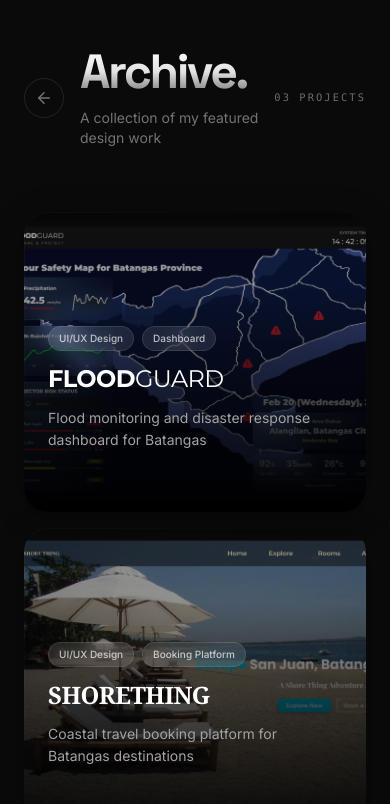
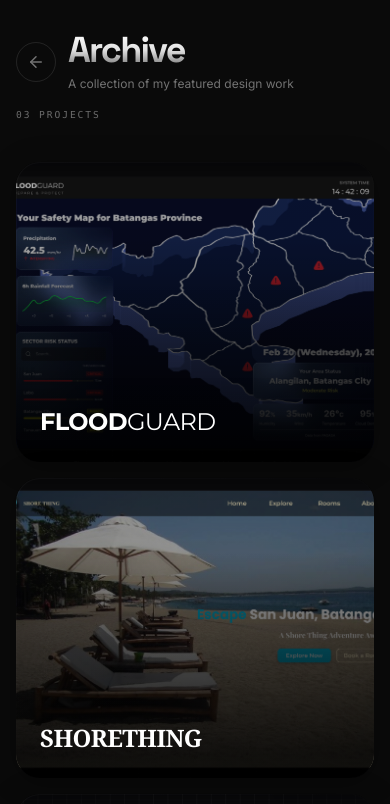
Before and after one commit to EdrianHernandez/Ed, a React (Vite) app: page /projects in a window 390 px wide. Shown: the top 804 px of the page. Built offline with nearby package versions, Linux system fonts and the light colour scheme.

Commit message:
optimize process section spacing

```diff
--- a/src/components/BentoGrid.tsx
+++ b/src/components/BentoGrid.tsx
@@ -81,8 +81,8 @@ export function BentoGrid() {
               <div className="absolute inset-0 bg-white/[0.02] opacity-0 group-hover:opacity-100 transition-opacity duration-500 z-10 pointer-events-none" />
 
               <div className="relative z-20 w-full">
-                {/* Tags */}
-                <div className="flex flex-wrap gap-2 mb-3">
+                {/* Tags - hidden by default, reveal on hover */}
+                <div className="flex flex-wrap gap-2 mb-0 group-hover:mb-3 opacity-0 max-h-0 overflow-hidden group-hover:opacity-100 group-hover:max-h-12 transition-all duration-500">
                   {project.tags.map((tag) => (
                     <span key={tag} className="bg-white/10 backdrop-blur-sm text-white/70 text-[10px] md:text-xs font-medium px-2.5 py-1 rounded-full border border-white/10">
                       {tag}
@@ -90,7 +90,8 @@ export function BentoGrid() {
                   ))}
                 </div>
 
-                <div className="flex justify-between items-end w-full mb-3 md:mb-4">
+                {/* Title - shifts up on hover to make room */}
+                <div className="flex justify-between items-end w-full mb-0 group-hover:mb-4 transition-all duration-500">
                   {project.title === "FLOODGUARD" ? (
                     <h3 className="font-montserrat text-2xl md:text-3xl text-white group-hover:text-white/95 transition-colors tracking-tight">
                       <span className="font-[1000]">FLOOD</span>
@@ -106,12 +107,14 @@ export function BentoGrid() {
                     </h3>
                   )}
                 </div>
-                <p className="text-[#a3a3a3] text-sm md:text-base leading-relaxed font-light line-clamp-2 group-hover:line-clamp-none transition-all duration-500 text-pretty mb-4">
+
+                {/* Description - hidden by default, reveal on hover */}
+                <p className="text-[#a3a3a3] text-sm md:text-base leading-relaxed font-light line-clamp-2 transition-all duration-500 text-pretty mb-0 group-hover:mb-4 opacity-0 max-h-0 overflow-hidden group-hover:opacity-100 group-hover:max-h-24">
                   {project.description}
                 </p>
 
-                {/* Hover CTA */}
-                <div className="flex items-center gap-2 text-white/0 group-hover:text-white/90 transition-all duration-500 translate-y-4 group-hover:translate-y-0">
+                {/* View Project CTA - hidden by default, reveal on hover */}
+                <div className="flex items-center gap-2 opacity-0 max-h-0 overflow-hidden group-hover:opacity-100 group-hover:max-h-10 transition-all duration-500">
                   <span className="text-sm font-medium">View Project</span>
                   <svg className="w-4 h-4 transition-transform duration-500 group-hover:translate-x-1" fill="none" viewBox="0 0 24 24" stroke="currentColor" strokeWidth={2}>
                     <path strokeLinecap="round" strokeLinejoin="round" d="M17 8l4 4m0 0l-4 4m4-4H3" />
--- a/src/components/Process.tsx
+++ b/src/components/Process.tsx
@@ -46,7 +46,7 @@ function ProcessCard({ step, index }: { step: typeof processes[0], index: number
       onMouseMove={handleMouseMove}
       onMouseEnter={() => setIsHovering(true)}
       onMouseLeave={() => setIsHovering(false)}
-      className="group relative flex flex-col md:flex-row items-start -ml-4 md:-ml-12 p-5 md:p-12 rounded-[2rem] overflow-hidden"
+      className="group relative flex flex-col md:flex-row items-start -ml-4 md:-ml-12 p-4 md:p-8 rounded-[2rem] overflow-hidden"
     >
       {/* Background Hover Effect - Spotlight */}
       <motion.div
@@ -77,10 +77,10 @@ function ProcessCard({ step, index }: { step: typeof processes[0], index: number
 
       {/* Content */}
       <div className="flex-1">
-        <h3 className="font-display text-xl md:text-[2rem] leading-tight text-white font-bold mb-3 md:mb-6 tracking-tight transition-colors duration-700">
+        <h3 className="font-display text-lg md:text-2xl leading-tight text-white font-bold mb-3 md:mb-6 tracking-tight transition-colors duration-700">
           {step.title}
         </h3>
-        <p className="font-sans text-base md:text-xl text-[#737373] font-light leading-relaxed max-w-2xl transition-all duration-700 group-hover:text-white group-hover:drop-shadow-[0_0_1px_rgba(255,255,255,0.2)]">
+        <p className="font-sans text-sm md:text-base text-[#737373] font-light leading-relaxed max-w-2xl transition-all duration-700 group-hover:text-white group-hover:drop-shadow-[0_0_1px_rgba(255,255,255,0.2)]">
           {step.description}
         </p>
       </div>
@@ -98,7 +98,7 @@ export function Process() {
   const lineHeight = useTransform(scrollYProgress, [0, 1], ["0%", "100%"]);
 
   return (
-    <section id="process" className="py-24 md:py-48 px-6 md:px-12 lg:px-24 bg-[#0a0a0c] relative overflow-hidden">
+    <section id="process" className="py-16 md:py-24 px-6 md:px-12 lg:px-24 bg-[#0a0a0c] relative overflow-hidden">
       {/* Background ambient radial glow (Cool Silver-Grey) */}
       <div className="absolute top-1/2 left-1/2 -translate-x-1/2 -translate-y-1/2 w-[800px] h-[800px] bg-gradient-to-tr from-[#ffffff]/5 to-[#a3a3a3]/5 rounded-full blur-[150px] pointer-events-none z-0" />
 
@@ -120,12 +120,12 @@ export function Process() {
           whileInView={{ opacity: 1, y: 0 }}
           viewport={{ once: true }}
           transition={{ duration: 1, ease: [0.16, 1, 0.3, 1] }}
-          className="mb-16 md:mb-40 pl-0 md:pl-12"
+          className="mb-10 md:mb-20 pl-0 md:pl-12"
         >
           <span className="font-mono text-xs md:text-sm text-[#525252] font-semibold uppercase tracking-[0.25em] mb-4 md:mb-6 block">
             03 // Process
           </span>
-          <h2 className="font-display text-4xl md:text-7xl lg:text-[5.5rem] font-bold tracking-tighter text-white leading-none">
+          <h2 className="font-display text-3xl md:text-6xl lg:text-7xl font-bold tracking-tighter text-white leading-none">
             Engineered Aesthetics
           </h2>
         </motion.div>
@@ -140,7 +140,7 @@ export function Process() {
             style={{ height: lineHeight }}
           />
 
-          <div className="space-y-8 md:space-y-20">
+          <div className="space-y-6 md:space-y-12">
             {processes.map((step, index) => (
               <ProcessCard key={step.num} step={step} index={index} />
             ))}
--- a/src/pages/Projects.tsx
+++ b/src/pages/Projects.tsx
@@ -1,4 +1,4 @@
-import React from "react";
+import React, { useEffect } from "react";
 import { motion } from "motion/react";
 import { ArrowLeft } from "lucide-react";
 import { Link } from "react-router-dom";
@@ -58,8 +58,8 @@ function ArchiveCard({ project }: { project: typeof allProjects[0] }) {
         <div className="absolute inset-0 bg-white/[0.02] opacity-0 group-hover:opacity-100 transition-opacity duration-500 z-10 pointer-events-none" />
 
         <div className="relative z-20 w-full">
-          {/* Tags */}
-          <div className="flex flex-wrap gap-2 mb-3">
+          {/* Tags - hidden by default, reveal on hover */}
+          <div className="flex flex-wrap gap-2 mb-0 group-hover:mb-3 opacity-0 max-h-0 overflow-hidden group-hover:opacity-100 group-hover:max-h-12 transition-all duration-500">
             {project.tags.map((tag) => (
               <span key={tag} className="bg-white/10 backdrop-blur-sm text-white/70 text-[10px] md:text-xs font-medium px-2.5 py-1 rounded-full border border-white/10">
                 {tag}
@@ -67,7 +67,8 @@ function ArchiveCard({ project }: { project: typeof allProjects[0] }) {
             ))}
           </div>
 
-          <div className="flex justify-between items-end w-full mb-3 md:mb-4">
+          {/* Title - shifts up on hover to make room */}
+          <div className="flex justify-between items-end w-full mb-0 group-hover:mb-4 transition-all duration-500">
             {project.title === "FLOODGUARD" ? (
               <h3 className="font-montserrat text-2xl md:text-3xl text-white group-hover:text-white/95 transition-colors tracking-tight">
                 <span className="font-[1000]">FLOOD</span>
@@ -83,12 +84,14 @@ function ArchiveCard({ project }: { project: typeof allProjects[0] }) {
               </h3>
             )}
           </div>
-          <p className="text-[#a3a3a3] text-sm md:text-base leading-relaxed font-light line-clamp-2 group-hover:line-clamp-none transition-all duration-500 text-pretty mb-4">
+
+          {/* Description - hidden by default, reveal on hover */}
+          <p className="text-[#a3a3a3] text-sm md:text-base leading-relaxed font-light line-clamp-2 transition-all duration-500 text-pretty mb-0 group-hover:mb-4 opacity-0 max-h-0 overflow-hidden group-hover:opacity-100 group-hover:max-h-24">
             {project.description}
           </p>
 
-          {/* Hover CTA */}
-          <div className="flex items-center gap-2 text-white/0 group-hover:text-white/90 transition-all duration-500 translate-y-4 group-hover:translate-y-0">
+          {/* View Project CTA - hidden by default, reveal on hover */}
+          <div className="flex items-center gap-2 opacity-0 max-h-0 overflow-hidden group-hover:opacity-100 group-hover:max-h-10 transition-all duration-500">
             <span className="text-sm font-medium">View Project</span>
             <svg className="w-4 h-4 transition-transform duration-500 group-hover:translate-x-1" fill="none" viewBox="0 0 24 24" stroke="currentColor" strokeWidth={2}>
               <path strokeLinecap="round" strokeLinejoin="round" d="M17 8l4 4m0 0l-4 4m4-4H3" />
@@ -101,6 +104,10 @@ function ArchiveCard({ project }: { project: typeof allProjects[0] }) {
 }
 
 export function Projects() {
+  useEffect(() => {
+    window.scrollTo(0, 0);
+  }, []);
+
   return (
     <motion.div
       initial={{ opacity: 0, backgroundColor: "#000000" }}
@@ -109,15 +116,15 @@ export function Projects() {
       transition={{ duration: 1, ease: [0.16, 1, 0.3, 1] }}
       className="pb-24 min-h-screen bg-[#0a0a0c]"
     >
-      <div className="pt-12 md:pt-24 px-6 md:px-12 lg:px-24 max-w-[1400px] mx-auto">
+      <div className="pt-8 sm:pt-12 md:pt-24 px-4 sm:px-6 md:px-12 lg:px-24 max-w-[1400px] mx-auto">
         <motion.div
           initial={{ opacity: 0, y: -20 }}
           animate={{ opacity: 1, y: 0 }}
           transition={{ duration: 0.8, ease: [0.16, 1, 0.3, 1] }}
-          className="mb-16 md:mb-24"
+          className="mb-10 sm:mb-16 md:mb-24"
         >
-          <div className="flex items-center justify-between">
-            <div className="flex items-center gap-4 md:gap-6">
+          <div className="flex flex-wrap items-center justify-between gap-y-4">
+            <div className="flex items-center gap-3 sm:gap-4 md:gap-6">
               {/* Back button - icon only */}
               <Link
                 to="/"
@@ -132,15 +139,15 @@ export function Projects() {
                   initial={{ opacity: 0, x: -20 }}
                   animate={{ opacity: 1, x: 0 }}
                   transition={{ duration: 0.8, delay: 0.2, ease: [0.16, 1, 0.3, 1] }}
-                  className="font-display text-5xl md:text-7xl lg:text-[5.5rem] font-bold tracking-tighter leading-none text-transparent bg-clip-text bg-gradient-to-b from-[#ffffff] via-[#e2e2e2] to-[#737373]"
+                  className="font-display text-4xl sm:text-5xl md:text-7xl lg:text-[5.5rem] font-bold tracking-tighter leading-none text-transparent bg-clip-text bg-gradient-to-b from-[#ffffff] via-[#e2e2e2] to-[#737373]"
                 >
-                  Archive.
+                  Archive
                 </motion.h1>
                 <motion.p
                   initial={{ opacity: 0, y: 10 }}
                   animate={{ opacity: 1, y: 0 }}
                   transition={{ duration: 0.6, delay: 0.4, ease: [0.16, 1, 0.3, 1] }}
-                  className="text-[#737373] text-sm md:text-lg font-light mt-3 md:mt-4"
+                  className="text-[#737373] text-xs sm:text-sm md:text-lg font-light mt-2 sm:mt-3 md:mt-4"
                 >
                   A collection of my featured design work
                 </motion.p>
@@ -152,7 +159,7 @@ export function Projects() {
               initial={{ opacity: 0, x: 20 }}
               animate={{ opacity: 1, x: 0 }}
               transition={{ duration: 0.6, delay: 0.3, ease: [0.16, 1, 0.3, 1] }}
-              className="font-mono text-[0.65rem] md:text-xs text-white/40 uppercase tracking-[0.2em] shrink-0"
+              className="font-mono text-[0.6rem] sm:text-[0.65rem] md:text-xs text-white/40 uppercase tracking-[0.2em] shrink-0"
             >
               {String(allProjects.length).padStart(2, '0')} Projects
             </motion.span>
```
